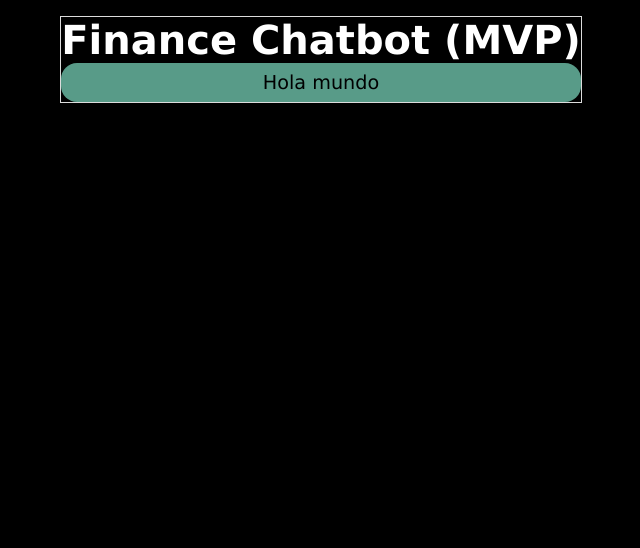
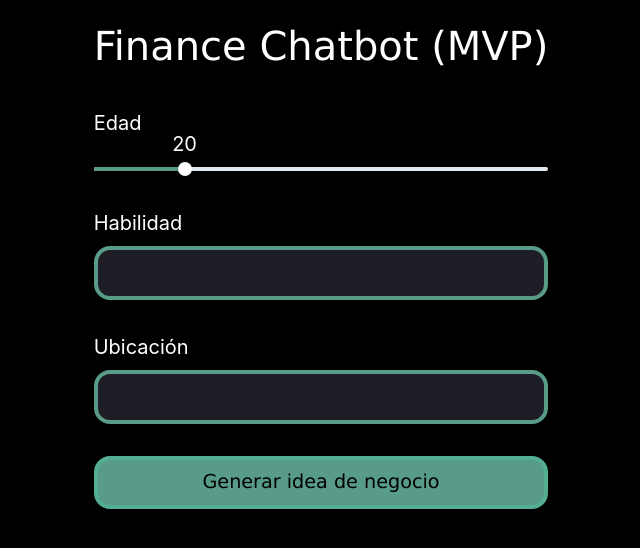
Before and after one commit to souther1407/client-app-ideas-negocio, a React (Vite) app: page / in a window 1280 px wide. Shown: the top 548 px of the page, without its empty margins (319-959 px from the left). Built offline with nearby package versions, Linux system fonts and the light colour scheme.

Commit message:
styles added

```diff
--- a/src/App.css
+++ b/src/App.css
@@ -3,6 +3,7 @@
     top: 0;
     left: 0;
     min-height: 100%;
+    height: 100vh;
     background-color: var(--bg-dark);
     width: 100%;
     display: flex;
@@ -10,6 +11,7 @@
     flex-direction: column;
     align-items: center;
 }
+
 
 .App.dark {
     color: var(--text-light);
@@ -20,7 +22,10 @@
 }
 
 .Form {
-    border: 1px solid gainsboro;
     display: flex;
     flex-direction: column;
 }
+
+.Form > * {
+    margin-bottom: 32px;
+}
--- a/src/App.jsx
+++ b/src/App.jsx
@@ -3,14 +3,21 @@ import Button from "./components/styled/Button/Button";
 import Text from "./components/styled/Text/Text";
 import { context } from "./Context/ColorModeContext/ColorModeContext";
 import { useContext } from "react";
+import Slider from "./components/styled/Slider/Slider";
+import Input from "./components/styled/Input/Input";
+
 function App() {
   const { theme } = useContext(context);
+
   return (
     <div className={`App ${theme}`}>
       <div className="Form">
         <Text type="title">Finance Chatbot (MVP)</Text>
+        <Slider label="Edad" />
+        <Input label="Habilidad" />
+        <Input label="Ubicación" />
         <Button>
-          <Text>Hola mundo</Text>
+          <Text>Generar idea de negocio</Text>
         </Button>
       </div>
     </div>
--- a/src/components/styled/Button/button.module.css
+++ b/src/components/styled/Button/button.module.css
@@ -23,6 +23,7 @@
 
 .primary.dark {
     background-color: var(--primary-light);
+    border: 4px solid var(--btn-primary-border-color);
     color: var(--text-dark);
 }
 
--- a/src/components/styled/Input/Input.jsx
+++ b/src/components/styled/Input/Input.jsx
@@ -1,9 +1,9 @@
 import React from "react";
 import styles from "./input.module.css";
 import { useContext } from "react";
-import { context } from "../../../context/ColorModeContext/ColorModeContext";
+import { context } from "../../../Context/ColorModeContext/ColorModeContext";
 
-const Input = ({ type = "text", textarea, ...otherProps }) => {
+const Input = ({ type = "text", textarea, label = "", ...otherProps }) => {
   const { theme } = useContext(context);
   if (textarea) {
     return (
@@ -14,11 +14,21 @@ const Input = ({ type = "text", textarea, ...otherProps }) => {
     );
   }
   return (
-    <input
-      {...otherProps}
-      type={type}
-      className={`${styles.input} ${styles[theme]}`}
-    />
+    <div className={styles.cont}>
+      <label className={styles.label}>{label}</label>
+      {textarea ? (
+        <textarea
+          {...otherProps}
+          className={`${styles.textarea} ${styles[theme]}`}
+        />
+      ) : (
+        <input
+          {...otherProps}
+          type={type}
+          className={`${styles.input} ${styles[theme]}`}
+        />
+      )}
+    </div>
   );
 };
 
--- a/src/components/styled/Input/input.module.css
+++ b/src/components/styled/Input/input.module.css
@@ -1,5 +1,22 @@
+.cont {
+    display: flex;
+    flex-direction: column;
+    width: 100%;
+}
+
+.label {
+    margin-bottom: 8px;
+}
+
 .input {
+    border-radius: 16px;
+    background-color: #1E1C24;
+    padding: 8px;
 
+}
+
+.input.dark {
+    border: 4px solid var(--primary-light);
 }
 
 .textarea {
--- /dev/null
+++ b/src/components/styled/Slider/Slider.jsx
@@ -0,0 +1,41 @@
+import React, { useState } from "react";
+import styles from "./slider.module.css";
+import {
+  Slider as ChakraSlider,
+  SliderTrack,
+  SliderFilledTrack,
+  SliderThumb,
+  SliderMark,
+} from "@chakra-ui/react";
+
+const Slider = ({ label = "" }) => {
+  const [value, setValue] = useState(20);
+  return (
+    <div className={styles.slider}>
+      <label className={styles.label}>{label}</label>
+      <ChakraSlider
+        aria-label="slider-ex-2"
+        defaultValue={value}
+        onChange={(val) => setValue(val)}
+      >
+        <SliderTrack>
+          <SliderFilledTrack bg={"primaryDark.base"} />
+        </SliderTrack>
+
+        <SliderMark
+          value={value}
+          textAlign="center"
+          color="white"
+          mt="-10"
+          ml="-6"
+          w="12"
+        >
+          {value}
+        </SliderMark>
+        <SliderThumb />
+      </ChakraSlider>
+    </div>
+  );
+};
+
+export default Slider;
--- /dev/null
+++ b/src/components/styled/Slider/slider.module.css
@@ -0,0 +1,9 @@
+.slider {
+    display: flex;
+    flex-direction: column;
+    width: 100%;
+}
+
+.label {
+    margin-bottom: 24px;
+}
--- a/src/index.css
+++ b/src/index.css
@@ -5,11 +5,12 @@
 }
 
 body {
-  font-size: 20px;
+  font-size: 20px !important;
 }
 
 :root {
   --primary-light:#589B88;
+  --btn-primary-border-color:#53AE94;
   --primary-dark:#3d6b5e;
   --secondary-light:orange;
   --secondary-dark:rgb(255, 201, 102);
@@ -18,6 +19,16 @@ body {
   --bg-dark:#000000;
 }
 
+h1 {
+  font-size: 2.5rem !important;
+}
 p {
-  font-size: 1.2rem;
+  font-size: 1.2rem !important;
 }
+
+input {
+  background: none;
+}
+input:focus {
+  outline: none;
+}
--- a/src/main.jsx
+++ b/src/main.jsx
@@ -3,10 +3,22 @@ import ReactDOM from "react-dom/client";
 import App from "./App";
 import "./index.css";
 import { ColorModeContext } from "./Context/ColorModeContext/ColorModeContext";
+import { ChakraProvider, extendTheme } from "@chakra-ui/react";
+
+const theme = extendTheme({
+  colors: {
+    primaryDark: {
+      base: "#589B88;",
+    },
+  },
+});
+
 ReactDOM.createRoot(document.getElementById("root")).render(
   <React.StrictMode>
-    <ColorModeContext>
-      <App />
-    </ColorModeContext>
+    <ChakraProvider theme={theme}>
+      <ColorModeContext>
+        <App />
+      </ColorModeContext>
+    </ChakraProvider>
   </React.StrictMode>
 );
```
